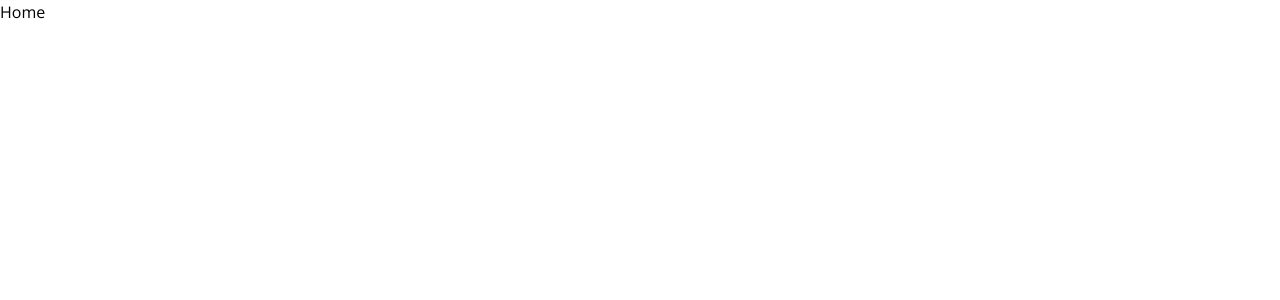
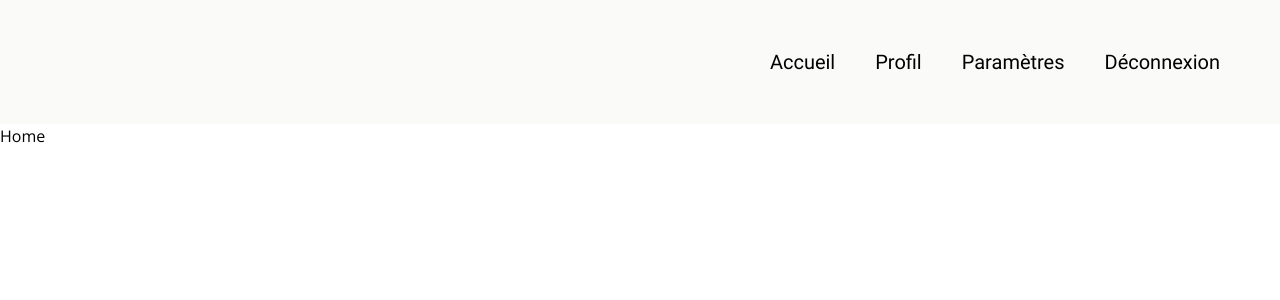
Before and after one commit to ArnaudDefrancq/blog, a React (Vite) app in the folder Front/: page /feeds in a window 1280 px wide. Shown: the top 300 px of the page. Built offline with nearby package versions, Linux system fonts and the light colour scheme.

Commit message:
[+] Home : Ajout du component header avec la navbar. Style OK

```diff
--- /dev/null
+++ b/Front/src/Components/header/Header.tsx
@@ -0,0 +1,15 @@
+import * as React from 'react';
+import NavBar from './navBar/NavBar';
+
+
+const Header: React.FunctionComponent = () => {
+  return (
+    <>
+        <header className='flex justify-end bg-stone-50'>
+            <NavBar />
+        </header>
+    </>
+  ) ;
+};
+
+export default Header;
--- /dev/null
+++ b/Front/src/Components/header/navBar/NavBar.tsx
@@ -0,0 +1,18 @@
+import * as React from 'react';
+
+const NavBar: React.FunctionComponent = () => {
+  return (
+    <>
+        <nav>
+            <ul className='text-xl flex p-10'>
+                <li data-nav="accueil" className='block py-2 px-5 cursor-pointer hover:text-colorTwo transition-colors duration-300'>Accueil</li>
+                <li data-nav="profil" className='block py-2 px-5 cursor-pointer hover:text-colorTwo transition-colors duration-300'>Profil</li>
+                <li data-nav="params" className='block py-2 px-5 cursor-pointer hover:text-colorTwo transition-colors duration-300'>Paramètres</li>
+                <li data-nav="logout" className='block py-2 px-5 cursor-pointer hover:text-colorTwo transition-colors duration-300'>Déconnexion</li>
+            </ul>
+        </nav>
+    </>
+  );
+};
+
+export default NavBar;
--- a/Front/src/Pages/HomePage.tsx
+++ b/Front/src/Pages/HomePage.tsx
@@ -1,10 +1,12 @@
 import * as React from 'react';
 import Home from '../Components/homePage/Home';
+import Header from '../Components/header/Header';
 
 const HomePage: React.FunctionComponent = () => {
   return (
     <>
-        <Home />
+      <Header />
+      <Home />
     </>
   );
 };
```
